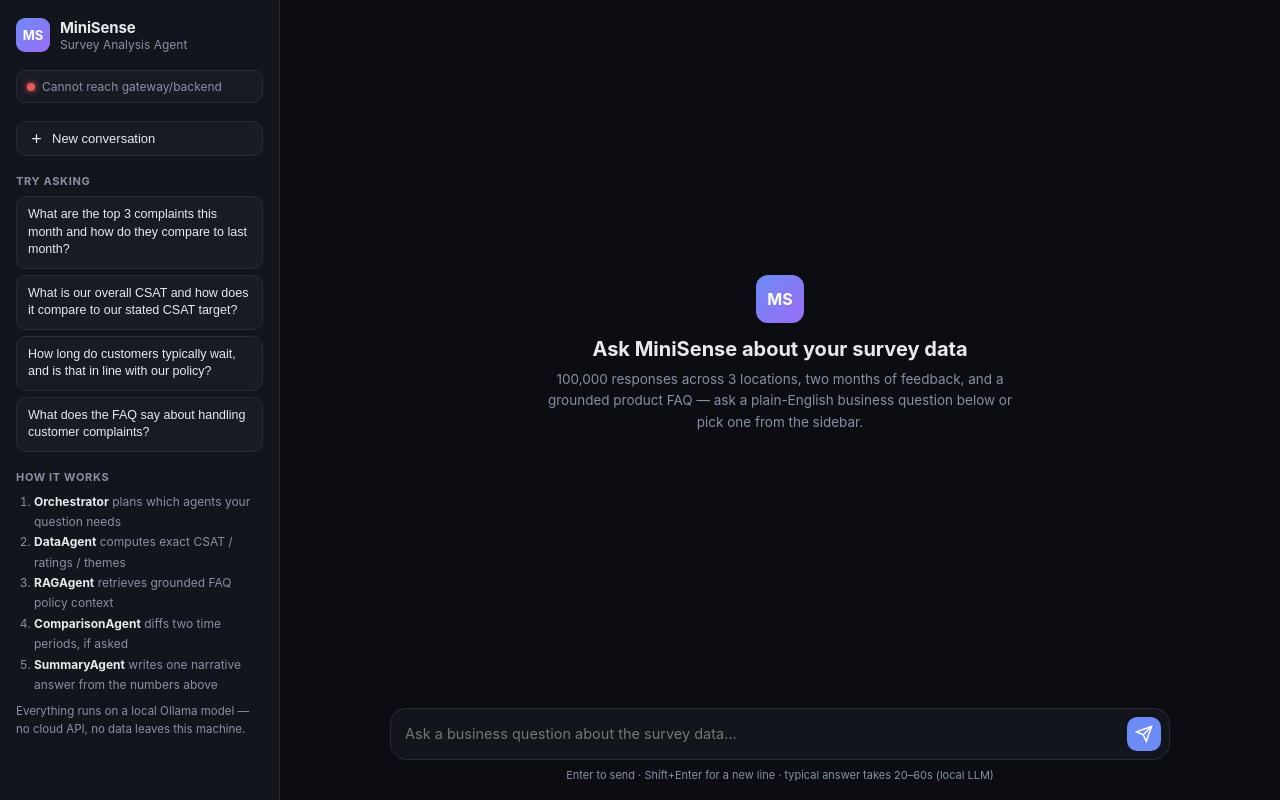
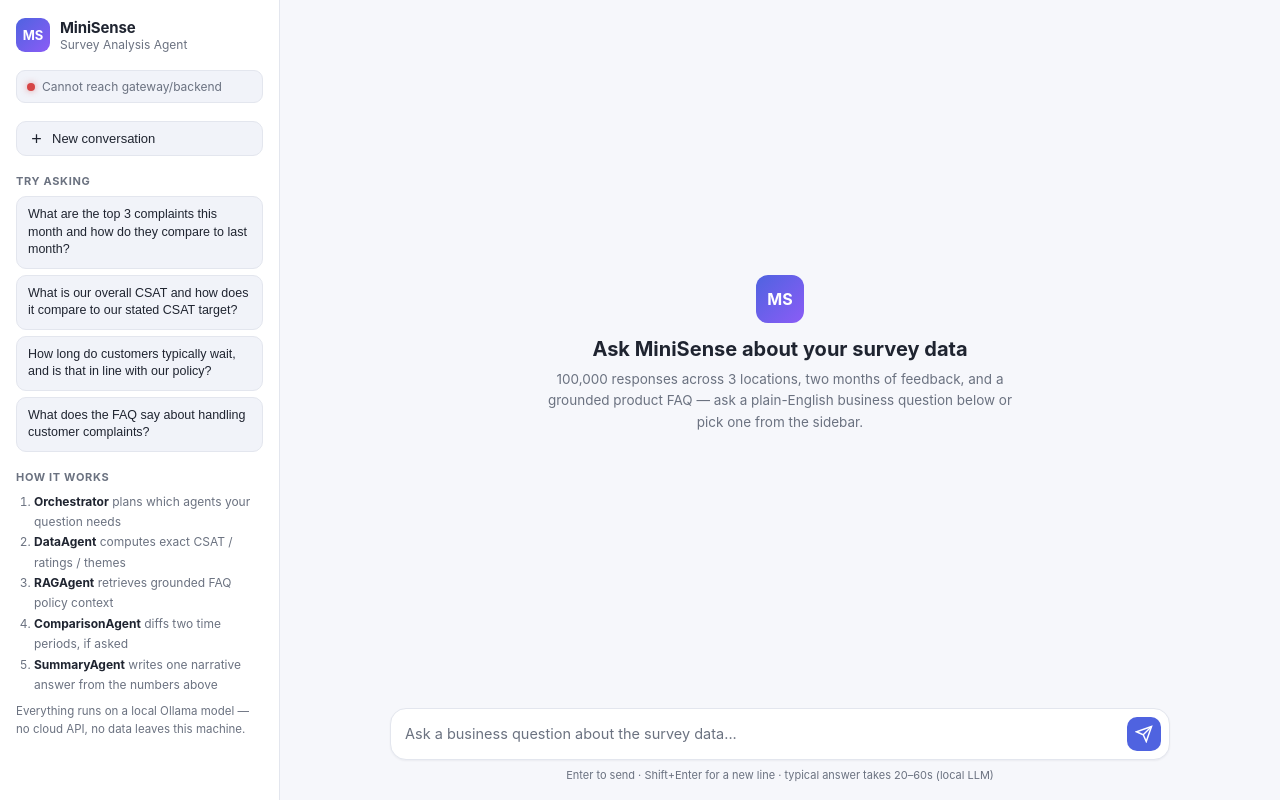
Before and after one commit to sagarsy2050/minisense, a website: page client/public/index.html in a window 1280 px wide. Drawn offline with Linux system fonts and the light colour scheme; no server answers.

Commit message:
Switch chat UI to a light color theme
Dark theme was hard to read as a default; switched to a light,
soft-blue/white palette (background, panels, bubbles, chips) while keeping
the same layout, sidebar, and typing-indicator behavior from the previous
redesign. Adjusted contrast on error bubbles, code blocks, and chips for
the light background.

Co-Authored-By: Claude Sonnet 5 <noreply@anthropic.com>
Claude-Session: https://claude.ai/code/session_01DdDBBYvx6vjUUJ2L2R46us

```diff
--- a/client/public/style.css
+++ b/client/public/style.css
@@ -1,18 +1,21 @@
 :root {
-  --bg: #0b0d12;
-  --panel: #12151c;
-  --panel-2: #171b24;
-  --border: #262b36;
-  --text: #e8eaf0;
-  --muted: #8890a4;
-  --accent: #6d8bf5;
-  --accent-dim: #3a4a8f;
-  --user-bubble: #26314f;
-  --agent-bubble: #171b24;
-  --ok: #3ecf8e;
-  --warn: #e0a944;
-  --err: #ea5a5a;
+  --bg: #f6f7fb;
+  --panel: #ffffff;
+  --panel-2: #f1f3f9;
+  --border: #e3e6ee;
+  --text: #1f2430;
+  --muted: #6b7280;
+  --accent: #4f63e0;
+  --accent-2: #8b5cf6;
+  --accent-soft: #eaefff;
+  --accent-soft-border: #c7d2fe;
+  --user-bubble: #eaefff;
+  --agent-bubble: #ffffff;
+  --ok: #1a9c6a;
+  --warn: #b8790e;
+  --err: #d64545;
   --radius: 14px;
+  --shadow: 0 1px 2px rgba(16, 24, 40, 0.05);
 }
 
 * { box-sizing: border-box; }
@@ -46,11 +49,11 @@ body {
 .brand { display: flex; align-items: center; gap: 10px; }
 .brand-mark {
   width: 34px; height: 34px; border-radius: 9px;
-  background: linear-gradient(135deg, var(--accent), #9a6df5);
+  background: linear-gradient(135deg, var(--accent), var(--accent-2));
   display: flex; align-items: center; justify-content: center;
   font-weight: 700; font-size: 13px; color: white; flex-shrink: 0;
 }
-.brand-name { font-weight: 700; font-size: 15px; letter-spacing: -0.01em; }
+.brand-name { font-weight: 700; font-size: 15px; letter-spacing: -0.01em; color: var(--text); }
 .brand-sub { font-size: 12px; color: var(--muted); }
 
 .status-row {
@@ -59,9 +62,9 @@ body {
   padding: 8px 10px; background: var(--panel-2); border-radius: 9px; border: 1px solid var(--border);
 }
 .dot { width: 8px; height: 8px; border-radius: 50%; background: var(--muted); flex-shrink: 0; }
-.dot.ok { background: var(--ok); box-shadow: 0 0 6px var(--ok); }
-.dot.warn { background: var(--warn); box-shadow: 0 0 6px var(--warn); }
-.dot.err { background: var(--err); box-shadow: 0 0 6px var(--err); }
+.dot.ok { background: var(--ok); box-shadow: 0 0 6px rgba(26,156,106,0.5); }
+.dot.warn { background: var(--warn); box-shadow: 0 0 6px rgba(184,121,14,0.5); }
+.dot.err { background: var(--err); box-shadow: 0 0 6px rgba(214,69,69,0.5); }
 
 .new-chat-btn {
   display: flex; align-items: center; gap: 8px;
@@ -69,7 +72,7 @@ body {
   border: 1px solid var(--border); border-radius: 10px;
   padding: 9px 12px; font-size: 13px; cursor: pointer; font-weight: 500;
 }
-.new-chat-btn:hover { border-color: var(--accent); }
+.new-chat-btn:hover { border-color: var(--accent); background: var(--accent-soft); }
 
 .side-section { display: flex; flex-direction: column; gap: 8px; }
 .side-title {
@@ -83,7 +86,7 @@ body {
   border: 1px solid var(--border); border-radius: 10px;
   padding: 9px 11px; font-size: 12.5px; line-height: 1.4; cursor: pointer;
 }
-.example-chip:hover { border-color: var(--accent); background: #1a2030; }
+.example-chip:hover { border-color: var(--accent); background: var(--accent-soft); }
 
 .guide-steps { margin: 0; padding-left: 18px; font-size: 12px; color: var(--muted); line-height: 1.7; }
 .guide-steps b { color: var(--text); }
@@ -93,12 +96,13 @@ body {
 .sidebar-toggle {
   display: none;
   position: fixed; top: 12px; left: 12px; z-index: 20;
-  background: var(--panel-2); border: 1px solid var(--border); color: var(--text);
+  background: var(--panel); border: 1px solid var(--border); color: var(--text);
   border-radius: 8px; width: 36px; height: 36px; cursor: pointer; font-size: 16px;
+  box-shadow: var(--shadow);
 }
 
 /* ---------- Main / thread ---------- */
-.main { display: flex; flex-direction: column; height: 100vh; min-width: 0; }
+.main { display: flex; flex-direction: column; height: 100vh; min-width: 0; background: var(--bg); }
 
 .thread {
   flex: 1; overflow-y: auto;
@@ -111,7 +115,7 @@ body {
 }
 .welcome-mark {
   width: 48px; height: 48px; border-radius: 12px; margin: 0 auto 14px;
-  background: linear-gradient(135deg, var(--accent), #9a6df5);
+  background: linear-gradient(135deg, var(--accent), var(--accent-2));
   display: flex; align-items: center; justify-content: center;
   font-weight: 700; color: white; font-size: 16px;
 }
@@ -127,18 +131,19 @@ body {
   display: flex; align-items: center; justify-content: center;
   font-size: 11px; font-weight: 700; color: white; margin-top: 2px;
 }
-.msg.user .avatar { background: var(--accent-dim); }
-.msg.agent .avatar { background: linear-gradient(135deg, var(--accent), #9a6df5); }
+.msg.user .avatar { background: var(--accent); }
+.msg.agent .avatar { background: linear-gradient(135deg, var(--accent), var(--accent-2)); }
 
 .bubble-col { display: flex; flex-direction: column; gap: 6px; min-width: 0; }
 .bubble {
   padding: 11px 14px; border-radius: var(--radius);
   border: 1px solid var(--border); line-height: 1.55; font-size: 14.5px;
   white-space: pre-wrap; word-wrap: break-word;
+  box-shadow: var(--shadow);
 }
-.msg.user .bubble { background: var(--user-bubble); border-color: #3a4a80; border-top-right-radius: 4px; }
+.msg.user .bubble { background: var(--user-bubble); border-color: var(--accent-soft-border); color: var(--text); border-top-right-radius: 4px; }
 .msg.agent .bubble { background: var(--agent-bubble); border-top-left-radius: 4px; }
-.bubble.error-bubble { border-color: var(--err); color: #ffb8b8; }
+.bubble.error-bubble { border-color: var(--err); background: #fef2f2; color: #a32424; }
 
 .timestamp { font-size: 10.5px; color: var(--muted); padding: 0 4px; }
 .msg.user .timestamp { text-align: right; }
@@ -147,36 +152,37 @@ body {
 .meta details { margin-top: 6px; }
 .meta summary { cursor: pointer; color: var(--accent); user-select: none; }
 .meta pre {
-  white-space: pre-wrap; background: #0d0f14; border: 1px solid var(--border);
+  white-space: pre-wrap; background: var(--panel-2); border: 1px solid var(--border);
   border-radius: 8px; padding: 10px; margin-top: 6px; max-height: 280px; overflow: auto;
-  font-size: 11.5px; line-height: 1.5;
+  font-size: 11.5px; line-height: 1.5; color: var(--text);
 }
 .chip {
   display: inline-block; font-size: 11px; padding: 2px 8px; margin: 2px 4px 0 0;
-  border-radius: 999px; background: #22283a; color: #b9c2e0; font-weight: 500;
+  border-radius: 999px; background: var(--accent-soft); color: var(--accent); font-weight: 600;
 }
 .elapsed { font-size: 11px; color: var(--muted); margin-top: 2px; }
 
 /* Typing indicator */
 .typing-bubble { display: flex; align-items: center; gap: 4px; padding: 13px 16px; }
 .typing-dot {
-  width: 6px; height: 6px; border-radius: 50%; background: var(--muted);
+  width: 6px; height: 6px; border-radius: 50%; background: var(--accent);
   animation: bounce 1.2s infinite ease-in-out;
 }
 .typing-dot:nth-child(2) { animation-delay: 0.15s; }
 .typing-dot:nth-child(3) { animation-delay: 0.3s; }
 @keyframes bounce {
-  0%, 60%, 100% { transform: translateY(0); opacity: 0.5; }
+  0%, 60%, 100% { transform: translateY(0); opacity: 0.4; }
   30% { transform: translateY(-4px); opacity: 1; }
 }
 .typing-label { font-size: 12px; color: var(--muted); margin-left: 6px; }
 
 /* ---------- Composer ---------- */
-.composer { padding: 12px 24px 18px; }
+.composer { padding: 12px 24px 18px; background: var(--bg); }
 .composer-inner {
   display: flex; align-items: flex-end; gap: 8px;
   background: var(--panel); border: 1px solid var(--border); border-radius: 16px;
   padding: 8px 8px 8px 14px; max-width: 780px; margin: 0 auto;
+  box-shadow: var(--shadow);
 }
 .composer-inner:focus-within { border-color: var(--accent); }
 #question {
@@ -184,11 +190,13 @@ body {
   font-size: 14.5px; line-height: 1.5; font-family: inherit; max-height: 160px;
   padding: 6px 0; outline: none;
 }
+#question::placeholder { color: var(--muted); }
 #submit-btn {
   width: 34px; height: 34px; border-radius: 10px; border: none; flex-shrink: 0;
   background: var(--accent); color: white; cursor: pointer;
   display: flex; align-items: center; justify-content: center;
 }
+#submit-btn:hover:not(:disabled) { background: #3f52c9; }
 #submit-btn:disabled { opacity: 0.4; cursor: not-allowed; }
 .composer-hint { text-align: center; font-size: 11px; color: var(--muted); margin-top: 8px; }
 
@@ -197,7 +205,7 @@ body {
   .shell { grid-template-columns: 1fr; }
   .sidebar {
     position: fixed; inset: 0 30% 0 0; z-index: 15; transform: translateX(-100%);
-    transition: transform 0.2s ease; box-shadow: 8px 0 24px rgba(0,0,0,0.4);
+    transition: transform 0.2s ease; box-shadow: 8px 0 24px rgba(16,24,40,0.15);
   }
   .sidebar.open { transform: translateX(0); }
   .sidebar-toggle { display: flex; align-items: center; justify-content: center; }
```
